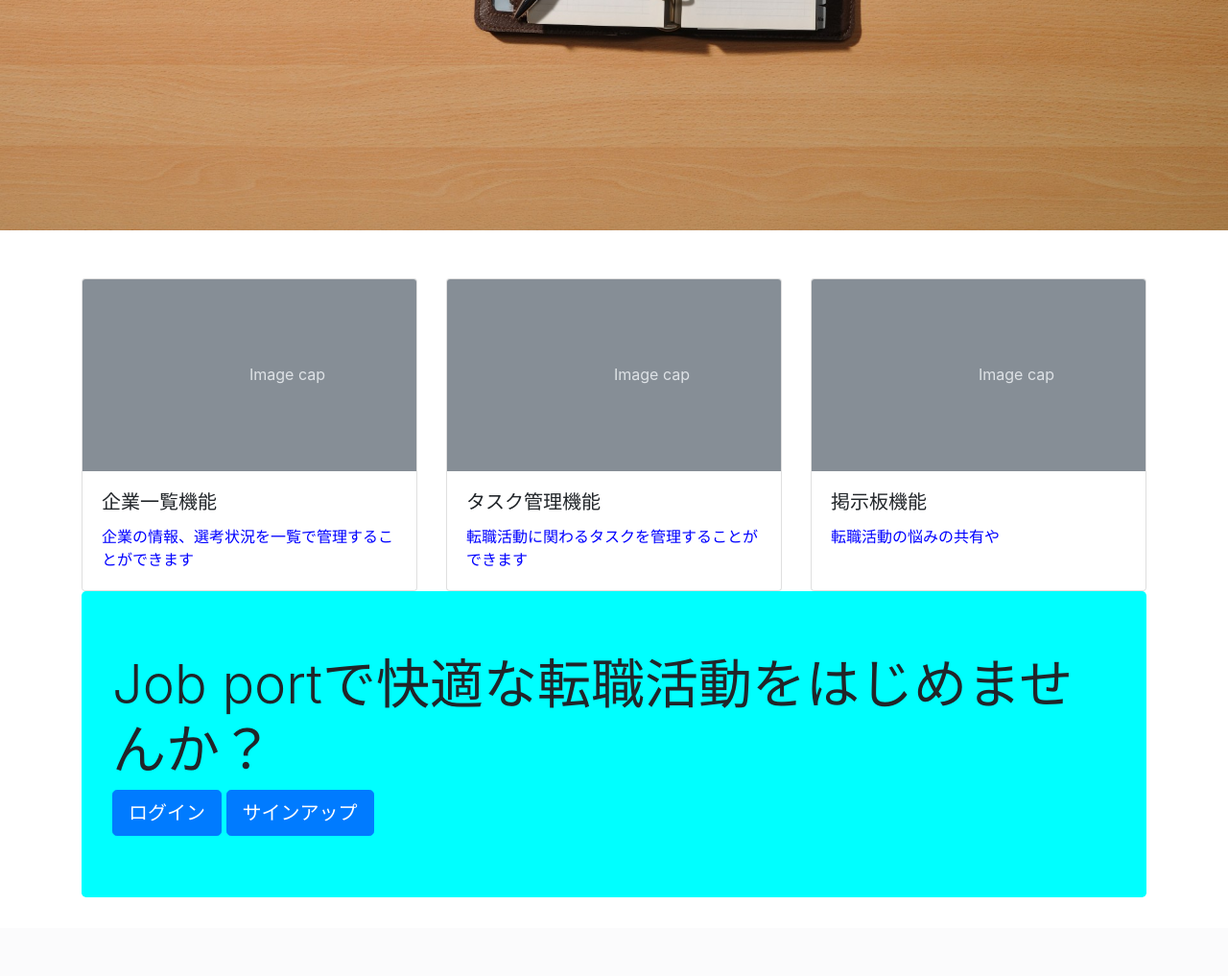
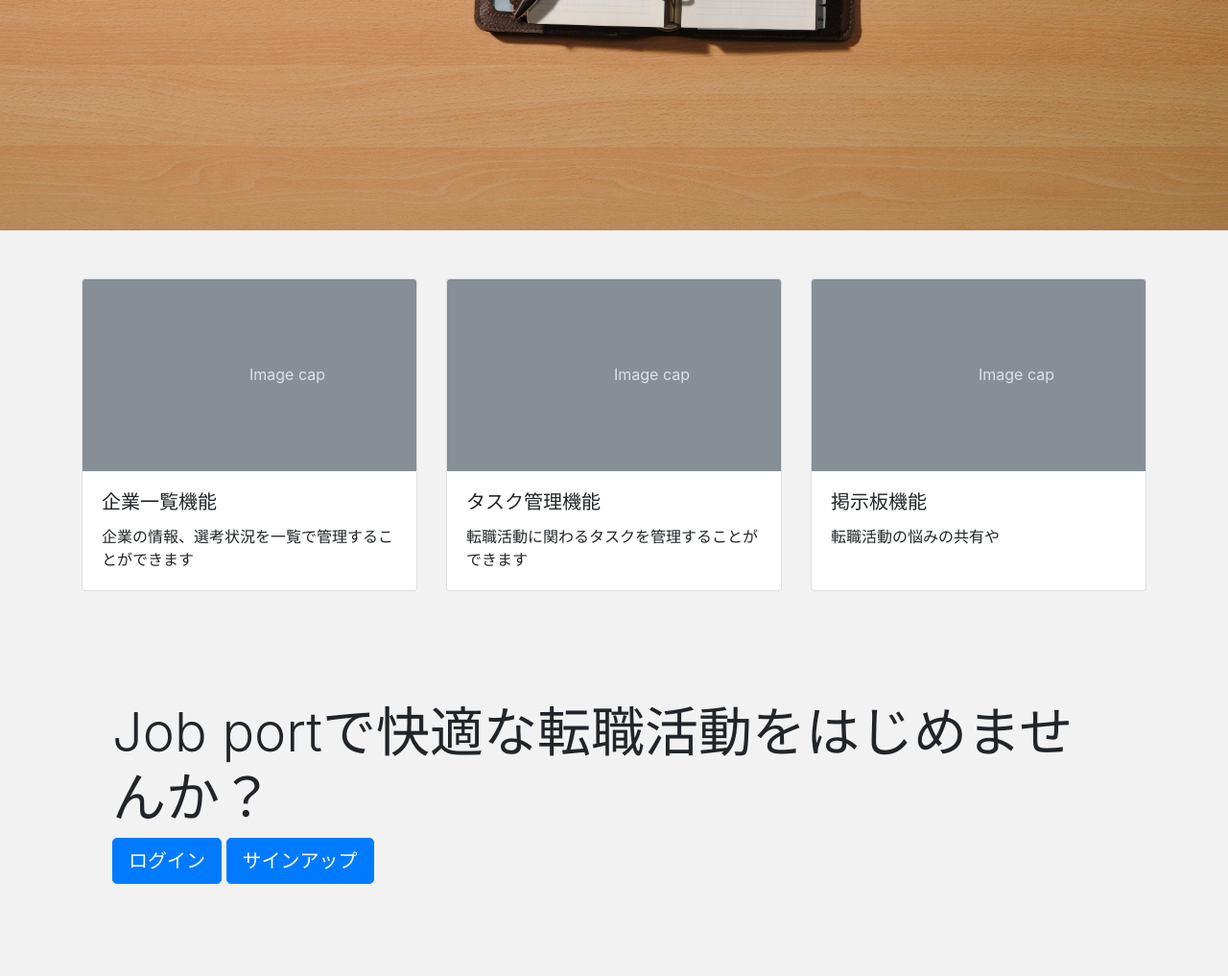
Before and after one commit to sf2020-LATTE/portfolio1, a Django app: page /jpapp/ in a window 1280 px wide. Shown: the part 669-1686 px from the top of the page at 96% size. Before the commit the page ends 1604 px from the top, so only its background shows below. Run offline with Django 3.2, Linux system fonts and the light colour scheme; some libraries are stand-ins or nearby versions.

Commit message:
背景色変更

```diff
--- a/jp/static/jpapp/custom.css
+++ b/jp/static/jpapp/custom.css
@@ -1,10 +1,13 @@
+body{
+  background-color: #F2F2F2;
+}
+
+
 .main-image{
   margin-bottom: 50px;
 }
 
 .jumbotron{
-  background-color: aqua;
+  margin-top: 50px;
+  background-color: #F2F2F2;
 }
-p {
-  color: blue;
-}
```
Also changed, not shown: jp/db.sqlite3.
